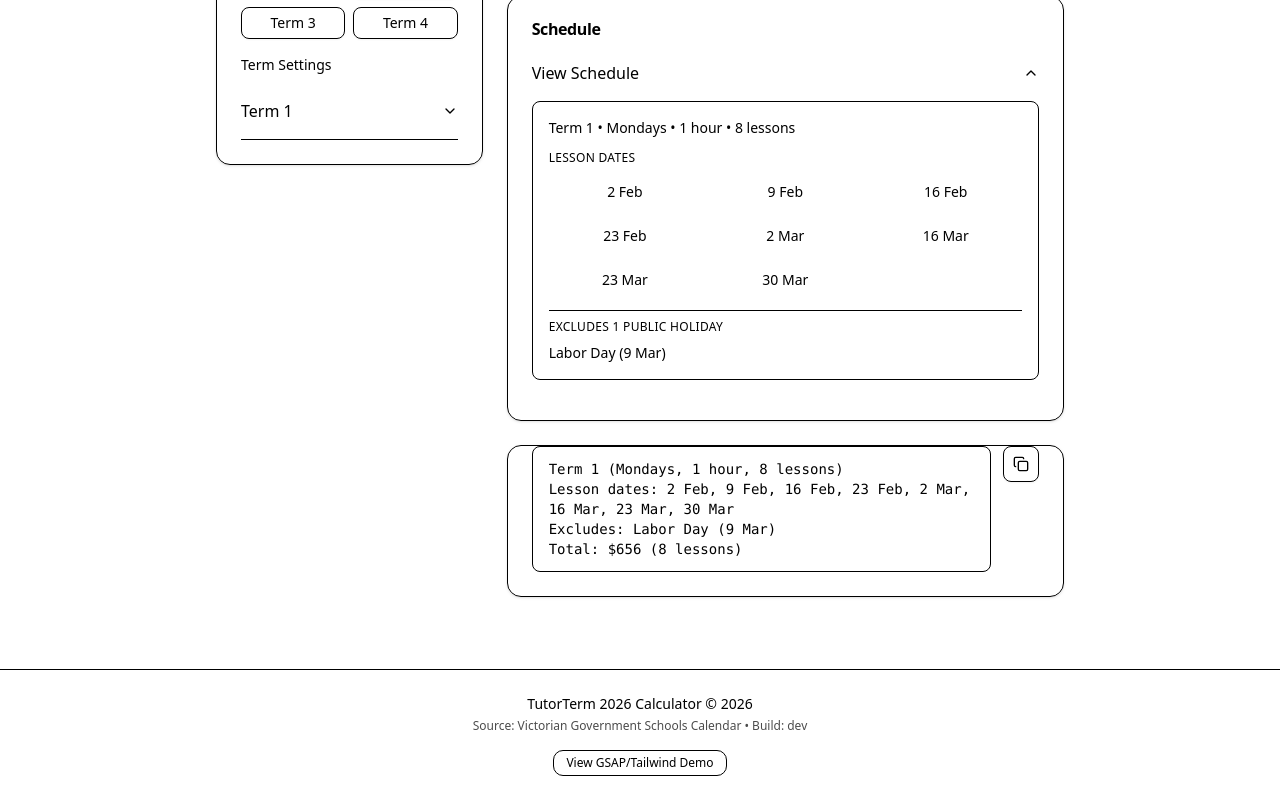
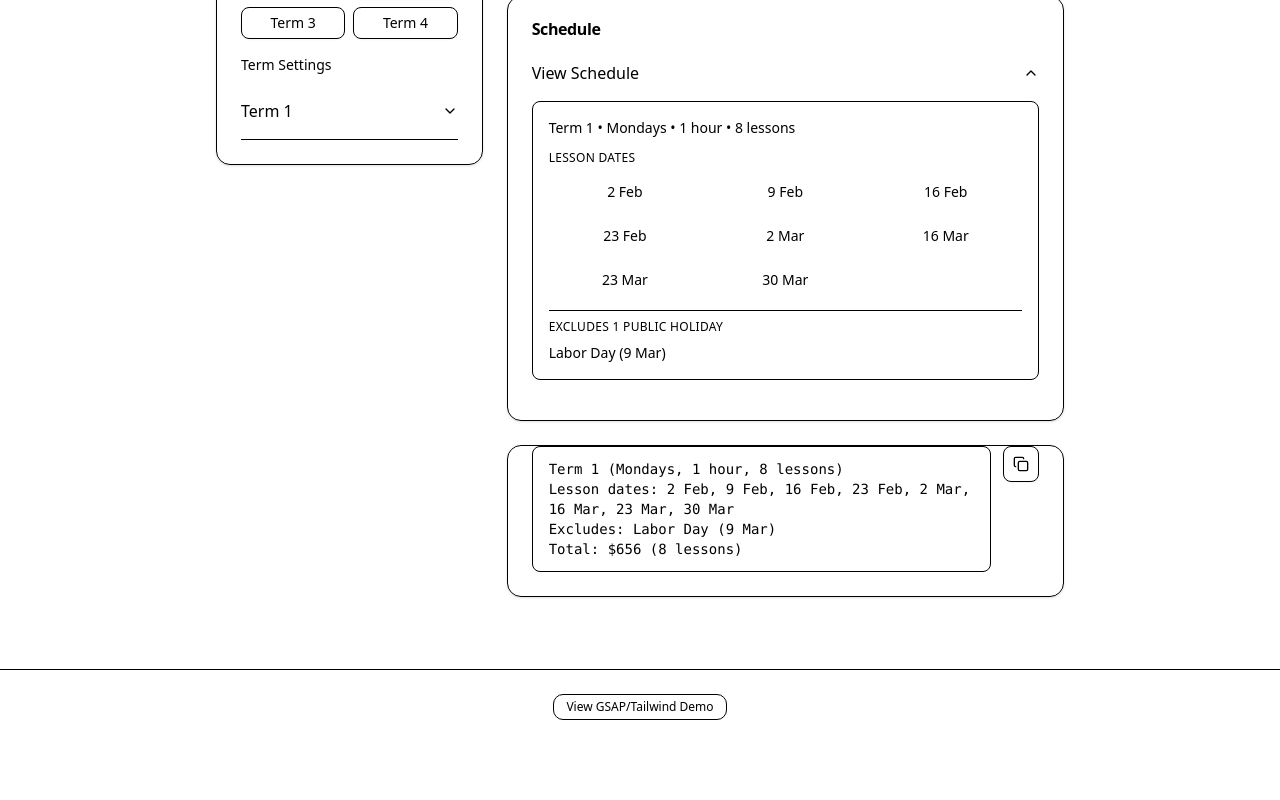
Before and after one commit to benaustralia/benhintoncalculator, a React (Vite) app: page / in a window 1280 px wide. Shown: the part 262-1062 px from the top of the page. After the commit the page ends 1006 px from the top, so only its background shows below. Built offline with nearby package versions, Linux system fonts and the light colour scheme.

Commit message:
Remove footer text (copyright and source)

```diff
--- a/src/App.tsx
+++ b/src/App.tsx
@@ -23,13 +23,9 @@ function App() {
     <div className="min-h-screen bg-background text-foreground">
       <Dashboard />
       <footer className="py-6 text-center text-sm text-muted-foreground border-t mt-12">
-        <p>TutorTerm 2026 Calculator &copy; 2026</p>
-        <p className="text-xs mt-1 opacity-70">
-          Source: Victorian Government Schools Calendar • Build: {typeof __COMMIT_HASH__ !== 'undefined' ? __COMMIT_HASH__ : 'dev'}
-        </p>
         <button
           onClick={() => setShowDemo(true)}
-          className="mt-4 px-3 py-1 text-xs border rounded hover:bg-accent transition-colors"
+          className="px-3 py-1 text-xs border rounded hover:bg-accent transition-colors"
         >
           View GSAP/Tailwind Demo
         </button>
```
